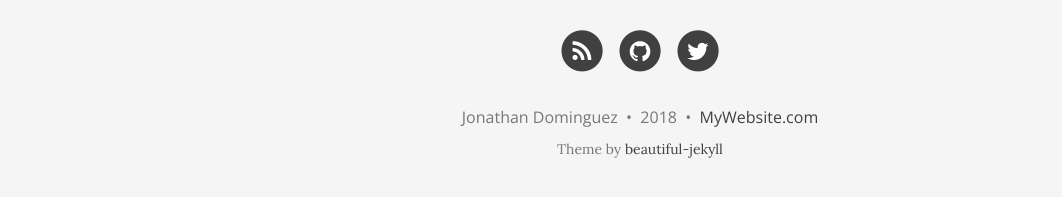
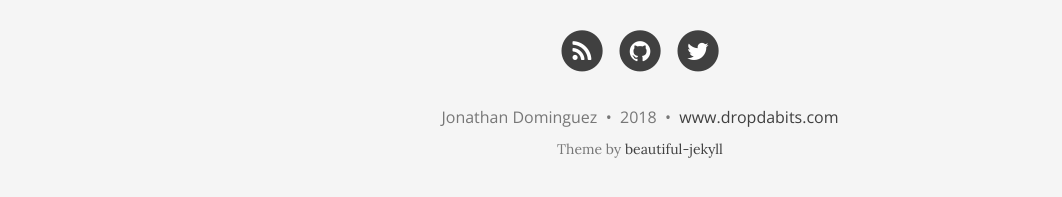
Before and after one commit to jondomin/jondomin.github.io, a Jekyll site: the page built from index.html, in a window 1280 px wide and 900 px high, scrolled down 1315 px. Shown: the part 690-887 px from the top of the window, without its empty margins (0-1062 px from the left). Built offline with Jekyll 4.4.1, drawn with Linux system fonts in a browser that asks for light colours; nearby versions of some CDN libraries; the list of posts is cut into pages by our own code.

Commit message:
config changes

```diff
--- a/_config.yml
+++ b/_config.yml
@@ -99,7 +99,7 @@
 
 # How to display the link to the website in the footer
 # Remove this if you don't want a link in the footer
-url-pretty: "MyWebsite.com"  # eg. "deanattali.com/beautiful-jekyll"
+url-pretty: "www.dropdabits.com"  # eg. "deanattali.com/beautiful-jekyll"
 
 # --- Web Statistics Section --- #
 
```
